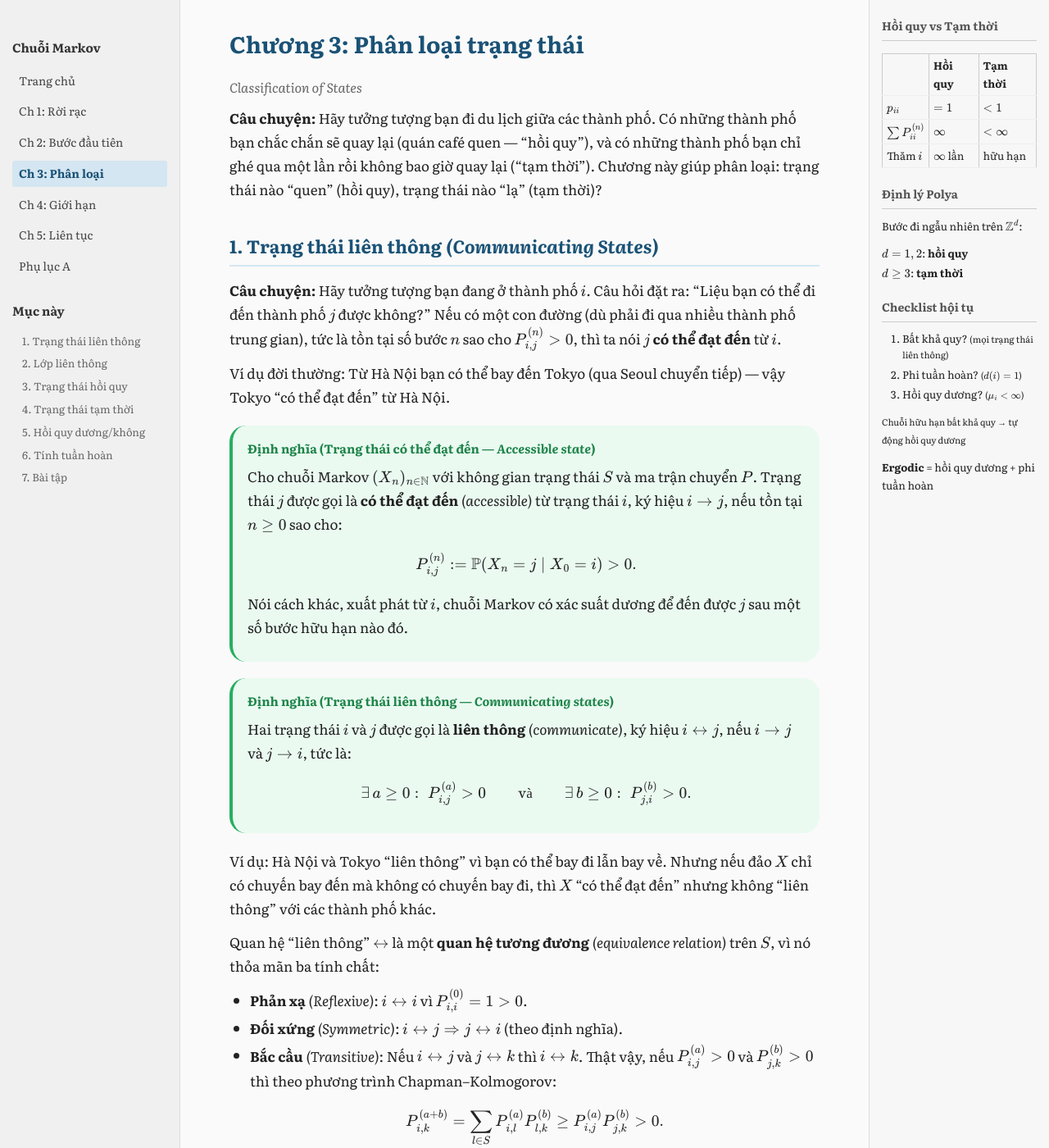
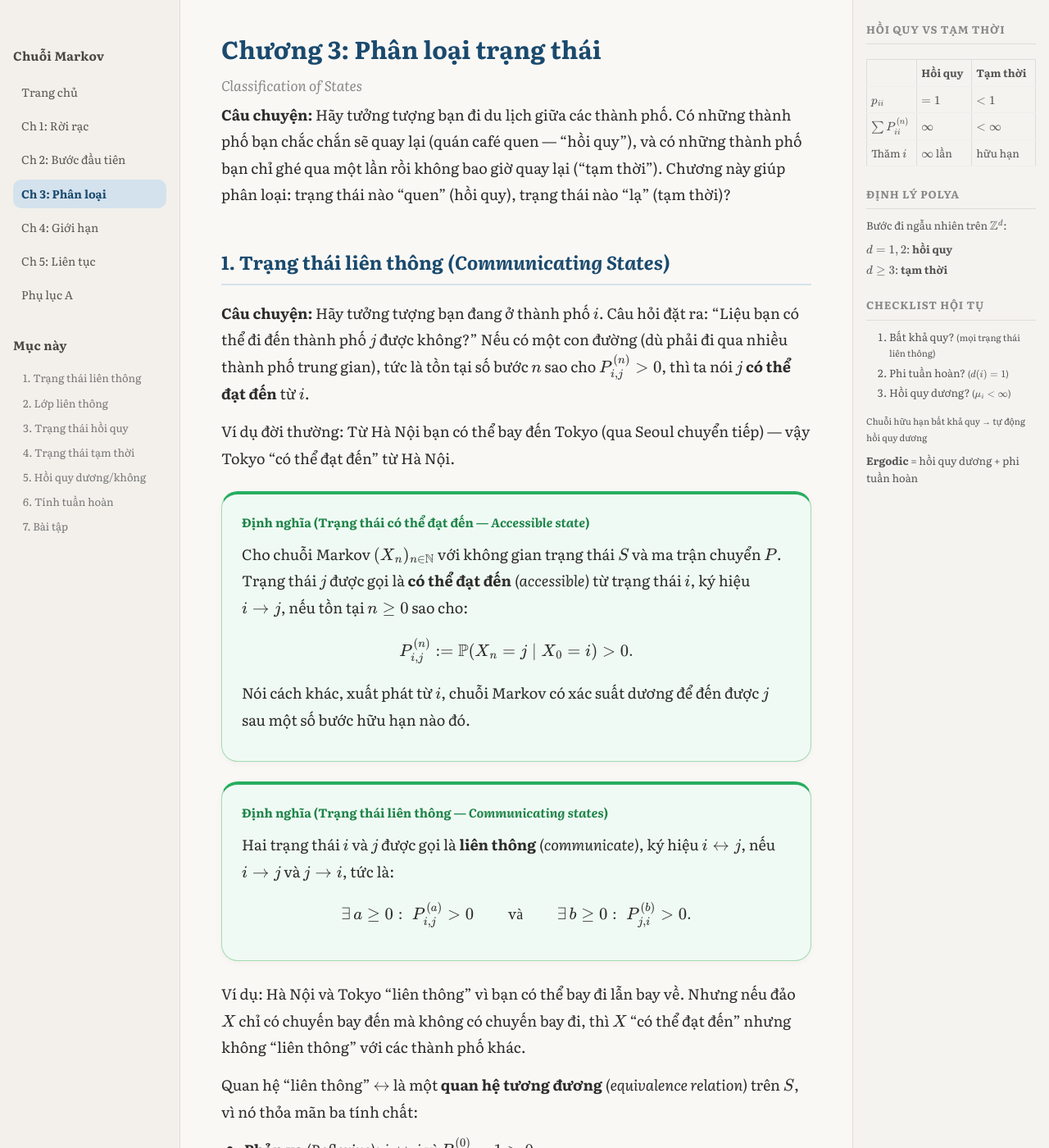
Before and after one commit to hoangphi01/markov-chains, a Jekyll site: the page built from docs/ch3.html, in a window 1280 px wide and 1400 px high. Shown: the whole window at 82% size. Built offline with Jekyll 4.4.1, drawn with Linux system fonts in a browser that asks for light colours.

Commit message:
style: ebook-optimized redesign for academic reading
- Warm cream paper tone (#faf8f5) instead of cold gray
- Boxes: full border with colored top accent + subtle shadow
- More breathing room: larger padding, spacing, margins
- Warmer color palette throughout (headings, borders, backgrounds)
- Sidebar headers: uppercase with letter-spacing
- Chapter cards: hover shadow effect
- Fix proof pseudo-element: "Chứng minh." with diacritics
- Font size 18px for comfortable long reading

```diff
--- a/docs/css/style.css
+++ b/docs/css/style.css
@@ -1,20 +1,20 @@
 /* Markov Chains - Bilingual Web Lessons */
-/* Minimal CSS: 3-column grid, readable typography, no frameworks */
+/* Literata font, warm paper tone, ebook-optimized typography */
 
 * { margin: 0; padding: 0; box-sizing: border-box; }
 
 body {
   font-family: 'Literata', Georgia, 'Times New Roman', serif;
-  font-size: 17px;
-  line-height: 1.7;
-  color: #222;
-  background: #fafafa;
+  font-size: 18px;
+  line-height: 1.8;
+  color: #2c2c2c;
+  background: #faf8f5;
 }
 
 /* === 3-Column Layout === */
 .page-wrapper {
   display: grid;
-  grid-template-columns: 220px 1fr 220px;
+  grid-template-columns: 220px 1fr 240px;
   min-height: 100vh;
 }
 
@@ -24,16 +24,17 @@ body {
   top: 0;
   height: 100vh;
   overflow-y: auto;
-  padding: 20px 15px;
-  background: #f0f0f0;
-  border-right: 1px solid #ddd;
+  padding: 24px 16px;
+  background: #f3f0eb;
+  border-right: 1px solid #e0dbd4;
   font-size: 14px;
 }
 
 .toc h3 {
   font-size: 15px;
-  margin-bottom: 12px;
-  color: #333;
+  margin-bottom: 14px;
+  color: #4a4540;
+  letter-spacing: 0.3px;
 }
 
 .toc ul {
@@ -44,48 +45,49 @@ body {
 .toc li { margin-bottom: 6px; }
 
 .toc a {
-  color: #444;
+  color: #5a5550;
   text-decoration: none;
+  transition: color 0.15s;
 }
 
 .toc a:hover,
 .toc a.active {
-  color: #1a5276;
+  color: #1a4a6e;
   font-weight: bold;
 }
 
 .toc .chapter-list a {
   display: block;
-  padding: 4px 8px;
-  border-radius: 3px;
+  padding: 5px 10px;
+  border-radius: 10px;
 }
 
 .toc .chapter-list a:hover {
-  background: #e0e0e0;
+  background: #e8e4de;
 }
 
 .toc .chapter-list a.current {
-  background: #d4e6f1;
-  color: #1a5276;
+  background: #d4e2ed;
+  color: #1a4a6e;
   font-weight: bold;
 }
 
 .toc .section-list {
   padding-left: 12px;
-  margin-top: 8px;
+  margin-top: 10px;
 }
 
-.toc .section-list li { margin-bottom: 4px; }
+.toc .section-list li { margin-bottom: 5px; }
 
 .toc .section-list a {
   font-size: 13px;
-  color: #666;
+  color: #777;
 }
 
 /* Center: Main Content */
 .content {
-  padding: 30px 40px;
-  max-width: 800px;
+  padding: 40px 50px;
+  max-width: 820px;
   margin: 0 auto;
 }
 
@@ -95,18 +97,21 @@ body {
   top: 0;
   height: 100vh;
   overflow-y: auto;
-  padding: 20px 15px;
-  background: #f7f7f7;
-  border-left: 1px solid #ddd;
+  padding: 24px 16px;
+  background: #f5f3ef;
+  border-left: 1px solid #e0dbd4;
   font-size: 13px;
+  color: #555;
 }
 
 .sidebar h4 {
-  font-size: 14px;
+  font-size: 13px;
+  text-transform: uppercase;
+  letter-spacing: 0.8px;
   margin-bottom: 10px;
-  color: #555;
-  border-bottom: 1px solid #ccc;
-  padding-bottom: 5px;
+  color: #888;
+  border-bottom: 1px solid #ddd;
+  padding-bottom: 6px;
 }
 
 .sidebar ul {
@@ -119,6 +124,11 @@ body {
   line-height: 1.5;
 }
 
+.sidebar p {
+  margin-bottom: 8px;
+  line-height: 1.6;
+}
+
 .sidebar .symbol-table {
   width: 100%;
   font-size: 13px;
@@ -126,123 +136,133 @@ body {
 }
 
 .sidebar .symbol-table td {
-  padding: 3px 5px;
+  padding: 4px 5px;
   border-bottom: 1px solid #eee;
 }
 
 .sidebar .sidebar-section {
-  margin-bottom: 20px;
+  margin-bottom: 22px;
 }
 
 /* === Typography === */
 h1 {
-  font-size: 28px;
-  margin-bottom: 5px;
-  color: #1a5276;
+  font-size: 30px;
+  margin-bottom: 6px;
+  color: #1a4a6e;
+  line-height: 1.3;
 }
 
 h1 small {
-  font-size: 16px;
+  font-size: 17px;
   font-weight: normal;
-  color: #666;
+  color: #888;
   font-style: italic;
 }
 
 h2 {
-  font-size: 22px;
-  margin-top: 35px;
-  margin-bottom: 15px;
-  color: #1a5276;
-  border-bottom: 2px solid #d4e6f1;
-  padding-bottom: 5px;
+  font-size: 23px;
+  margin-top: 45px;
+  margin-bottom: 18px;
+  color: #1a4a6e;
+  border-bottom: 2px solid #d4e2ed;
+  padding-bottom: 6px;
 }
 
 h3 {
-  font-size: 18px;
-  margin-top: 25px;
-  margin-bottom: 10px;
-  color: #2c3e50;
+  font-size: 19px;
+  margin-top: 30px;
+  margin-bottom: 12px;
+  color: #34495e;
 }
 
-p { margin-bottom: 12px; }
+p { margin-bottom: 14px; }
 
 ul, ol {
-  margin-bottom: 12px;
-  padding-left: 25px;
+  margin-bottom: 14px;
+  padding-left: 28px;
 }
 
-li { margin-bottom: 4px; }
+li { margin-bottom: 5px; }
 
-/* === Boxes === */
+/* === Boxes (definition, theorem, formula, summary) === */
 .box {
-  margin: 20px 0;
-  padding: 15px 18px;
-  border-left: 4px solid;
+  margin: 24px 0;
+  padding: 20px 24px;
   border-radius: 20px;
+  border: 1px solid;
+  border-top-width: 4px;
+  box-shadow: 0 2px 8px rgba(0,0,0,0.04);
 }
 
 .box .box-title {
   font-weight: bold;
-  margin-bottom: 8px;
+  margin-bottom: 10px;
   font-size: 15px;
 }
 
 .box.definition {
-  background: #eafaf1;
-  border-color: #27ae60;
+  background: #f0faf4;
+  border-color: #a3d9b1;
+  border-top-color: #27ae60;
 }
 
 .box.definition .box-title { color: #1e8449; }
 
 .box.theorem {
-  background: #fdedec;
-  border-color: #c0392b;
+  background: #fdf2f1;
+  border-color: #e8b4b0;
+  border-top-color: #c0392b;
 }
 
 .box.theorem .box-title { color: #a93226; }
 
 .box.formula {
-  background: #fef9e7;
-  border-color: #d4ac0d;
+  background: #fefbf0;
+  border-color: #e8dba8;
+  border-top-color: #d4ac0d;
 }
 
 .box.summary {
-  background: #ebf5fb;
-  border-color: #2980b9;
+  background: #eef6fb;
+  border-color: #b0cfe0;
+  border-top-color: #2980b9;
 }
 
-.box.summary .box-title { color: #1a5276; }
+.box.summary .box-title { color: #1a4a6e; }
 
 /* === Examples & Exercises === */
 .example, .exercise {
-  margin: 20px 0;
-  padding: 12px 18px;
+  margin: 24px 0;
+  padding: 18px 24px;
   background: #fff;
-  border: 1px solid #ddd;
+  border: 1px solid #e0dbd4;
   border-radius: 20px;
+  box-shadow: 0 1px 4px rgba(0,0,0,0.03);
 }
 
 .example .example-title,
 .exercise .exercise-title {
   font-weight: bold;
-  margin-bottom: 8px;
-  color: #555;
+  margin-bottom: 10px;
+  color: #666;
+  font-size: 15px;
 }
 
 .exercise {
-  border-left: 3px solid #8e44ad;
+  border-left: 4px solid #8e44ad;
 }
 
 /* === Proof === */
 .proof {
-  margin: 10px 0 20px 0;
-  padding: 10px 18px;
+  margin: 12px 0 24px 0;
+  padding: 12px 24px;
   font-style: italic;
-  color: #444;
+  color: #555;
+  border-left: 2px solid #ccc;
 }
 
 .proof::before {
-  content: "Chung minh. ";
+  content: "Chứng minh. ";
   font-weight: bold;
   font-style: normal;
 }
@@ -255,18 +275,18 @@ li { margin-bottom: 4px; }
 /* === Tables === */
 table {
   border-collapse: collapse;
-  margin: 15px 0;
+  margin: 18px 0;
   font-size: 15px;
 }
 
 th, td {
-  border: 1px solid #ccc;
-  padding: 8px 12px;
+  border: 1px solid #ddd;
+  padding: 8px 14px;
   text-align: left;
 }
 
 th {
-  background: #ecf0f1;
+  background: #f0ede8;
   font-weight: bold;
 }
 
@@ -274,13 +294,13 @@ th {
 .chapter-nav {
   display: flex;
   justify-content: space-between;
-  margin-top: 40px;
+  margin-top: 50px;
   padding-top: 20px;
-  border-top: 1px solid #ddd;
+  border-top: 1px solid #e0dbd4;
 }
 
 .chapter-nav a {
-  color: #1a5276;
+  color: #1a4a6e;
   text-decoration: none;
   font-size: 15px;
 }
@@ -290,32 +310,38 @@ th {
 /* === Index Page === */
 .index-hero {
   text-align: center;
-  padding: 40px 20px;
+  padding: 50px 20px;
 }
 
 .index-hero h1 {
-  font-size: 32px;
+  font-size: 34px;
   margin-bottom: 10px;
 }
 
 .index-hero .subtitle {
   font-size: 18px;
-  color: #666;
+  color: #888;
   font-style: italic;
 }
 
 .chapter-grid {
   display: grid;
   grid-template-columns: 1fr 1fr;
-  gap: 15px;
+  gap: 18px;
   margin: 30px 0;
 }
 
 .chapter-card {
-  border: 1px solid #ddd;
+  border: 1px solid #e0dbd4;
   border-radius: 20px;
-  padding: 18px;
+  padding: 22px;
   background: #fff;
+  box-shadow: 0 2px 8px rgba(0,0,0,0.04);
+  transition: box-shadow 0.2s;
+}
+
+.chapter-card:hover {
+  box-shadow: 0 4px 16px rgba(0,0,0,0.08);
 }
 
 .chapter-card h3 {
@@ -325,7 +351,7 @@ th {
 }
 
 .chapter-card h3 a {
-  color: #1a5276;
+  color: #1a4a6e;
   text-decoration: none;
 }
 
@@ -333,14 +359,15 @@ th {
 
 .chapter-card .card-subtitle {
   font-size: 13px;
-  color: #888;
+  color: #999;
   font-style: italic;
-  margin-bottom: 8px;
+  margin-bottom: 10px;
 }
 
 .chapter-card p {
   font-size: 14px;
-  color: #555;
+  color: #666;
+  line-height: 1.6;
 }
 
 /* === MathJax overrides === */
@@ -359,18 +386,18 @@ mjx-container {
     position: static;
     height: auto;
     border-right: none;
-    border-bottom: 1px solid #ddd;
+    border-bottom: 1px solid #e0dbd4;
   }
 
   .sidebar {
     position: static;
     height: auto;
     border-left: none;
-    border-top: 1px solid #ddd;
+    border-top: 1px solid #e0dbd4;
   }
 
   .content {
-    padding: 20px;
+    padding: 24px 20px;
   }
 
   .chapter-grid {
```
